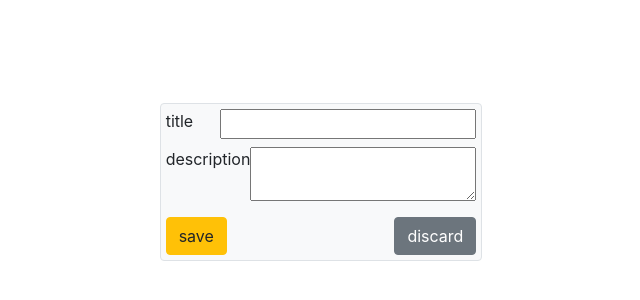
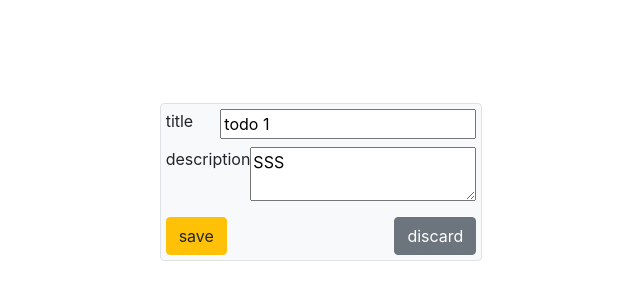
Before and after one commit to mls-kll/react-todo, a React (Create React App) app in the folder todo-app/: page /todo/edit/0 in a window 1280 px wide. Shown: the part 218-518 px from the top of the page, without its empty margins (319-959 px from the left). Built offline with nearby package versions, Linux system fonts and the light colour scheme.

Commit message:
add wrong id route param handling

```diff
--- a/todo-app/src/actions/index.js
+++ b/todo-app/src/actions/index.js
@@ -13,8 +13,8 @@ export const removeTodo = id => ({
   id
 });
 
-export const showEdit = id => ({
-  type: 'SHOW_EDIT_FIELD',
+export const setSelectedTodo = id => ({
+  type: 'SET_SELECTED_TODO',
   id
 });
 
--- /dev/null
+++ b/todo-app/src/components/EditError.js
@@ -0,0 +1,10 @@
+import React from 'react';
+import { Link } from 'react-router-dom';
+
+const EditError = () => (
+  <div>
+    <div>This todo doesn't exist</div><Link className='btn btn-warning' to="/">Go back to todo list</Link>
+  </div>
+);
+
+export default EditError;
--- /dev/null
+++ b/todo-app/src/components/EditForm.js
@@ -0,0 +1,39 @@
+import React from 'react';
+import { Link } from 'react-router-dom';
+import { connect } from 'react-redux';
+import { setError } from '../actions/index';
+
+const EditForm = ({ todo }) => {
+  /*  console.log('todo', todo); */
+  return (
+    <div>
+      <form className="edit-todo-form border rounded bg-light">
+        <div>
+          <div className="edit-field mb-2">
+            <span>title</span>
+            <input type="text" defaultValue={todo.title} />
+          </div>
+          <div className="edit-field">
+            <span>description</span>
+            <textarea type="text" defaultValue={todo.description} />
+          </div>
+        </div>
+        <div className="edit-button-container mt-3">
+          <button className="btn btn-warning">save</button>
+          <Link className="btn btn-secondary" to="/">
+            discard
+          </Link>
+        </div>
+      </form>
+    </div>
+  );
+};
+
+const mapDispatchToProps = dispatch => ({
+  setError: () => dispatch(setError())
+});
+
+export default connect(
+  undefined,
+  mapDispatchToProps
+)(EditForm);
--- a/todo-app/src/components/EditTodo.js
+++ b/todo-app/src/components/EditTodo.js
@@ -1,40 +1,20 @@
 import React from 'react';
-import { Link } from 'react-router-dom';
+import { connect } from 'react-redux';
+import EditError from './EditError';
+import EditForm from './EditForm';
 
-const EditTodo = ({
-  title,
-  description,
-  titleRef,
-  descriptionRef,
-  submitEdit
-}) => {
-  return (
-    <form
-      className="edit-todo-form border rounded bg-light"
-      onSubmit={submitEdit}
-    >
-      <div>
-        <div className="edit-field mb-2">
-          <span>title</span>
-          <input type="text" defaultValue={title} ref={titleRef} />
-        </div>
-        <div className="edit-field">
-          <span>description</span>
-          <textarea
-            type="text"
-            defaultValue={description}
-            ref={descriptionRef}
-          />
-        </div>
-      </div>
-      <div className="edit-button-container mt-3">
-        <button className="btn btn-warning">save</button>
-        <Link className="btn btn-secondary" to="/">
-          discard
-        </Link>
-      </div>
-    </form>
-  );
+const EditTodo = ({ todo, id }) => {
+  return <div>{todo !== undefined ? <EditForm  todo={todo}/> : <EditError />}</div>;
 };
 
-export default EditTodo;
+const mapStateToProps = (state, route) => {
+  return {
+    todo: state.todos.find(todo => todo.id == route.match.params.id),
+    id: route.match.params.id
+  };
+};
+
+export default connect(
+  mapStateToProps,
+  undefined
+)(EditTodo);
--- a/todo-app/src/components/Todo.js
+++ b/todo-app/src/components/Todo.js
@@ -1,5 +1,7 @@
 import React from 'react';
 import { Link } from 'react-router-dom';
+import { connect } from 'react-redux';
+import { setSelectedTodo } from '../actions/index';
 
 const Todo = ({
   title,
@@ -7,11 +9,7 @@ const Todo = ({
   handleComplete,
   removeTodo,
   id,
-  displayEditField,
-  description,
-  submitEdit,
-  descriptionRef,
-  titleRef
+  setSelectedTodo
 }) => {
   return (
     <li className="list-group-item">
@@ -26,25 +24,22 @@ const Todo = ({
             }
           />
         </span>
-        <Link to={`todo/edit/${id}`}>
-        <span className="todo-title">
-          {title}
-        </span>
+        <Link to={`todo/edit/${id}`} onClick={() => setSelectedTodo(id)}>
+          <span className="todo-title">{title}</span>
         </Link>
         <button className="btn btn-danger ml-5 mb-2" onClick={removeTodo}>
           remove
         </button>
       </div>
-
-      {/*  <EditTodo
-          title={title}
-          description={description}
-          submitEdit={submitEdit}
-          descriptionRef={descriptionRef}
-          titleRef={titleRef}
-        /> */}
     </li>
   );
 };
 
-export default Todo;
+const mapDispatchToProps = dispatch => ({
+  setSelectedTodo: id => dispatch(setSelectedTodo(id))
+});
+
+export default connect(
+  undefined,
+  mapDispatchToProps
+)(Todo);
--- a/todo-app/src/reducers/todos.js
+++ b/todo-app/src/reducers/todos.js
@@ -24,6 +24,7 @@ const defaultState = {
     }
   ],
   isError: false,
+  selectedTodo: null,
   errorMessage: 'your input field is empty'
 };
 
@@ -55,13 +56,12 @@ const todos = (state = defaultState, action) => {
             : todo
         )
       };
-    case 'SHOW_EDIT_FIELD':
+    case 'SET_SELECTED_TODO':
       return {
         ...state,
-        todos: state.todos.map(todo =>
-          todo.id === action.id ? { ...todo, showEdit: !todo.showEdit } : todo
-        )
+        selectedTodo: action.id
       };
+
     case 'ADD_DESCRIPTION':
       return {
         ...state,
```
